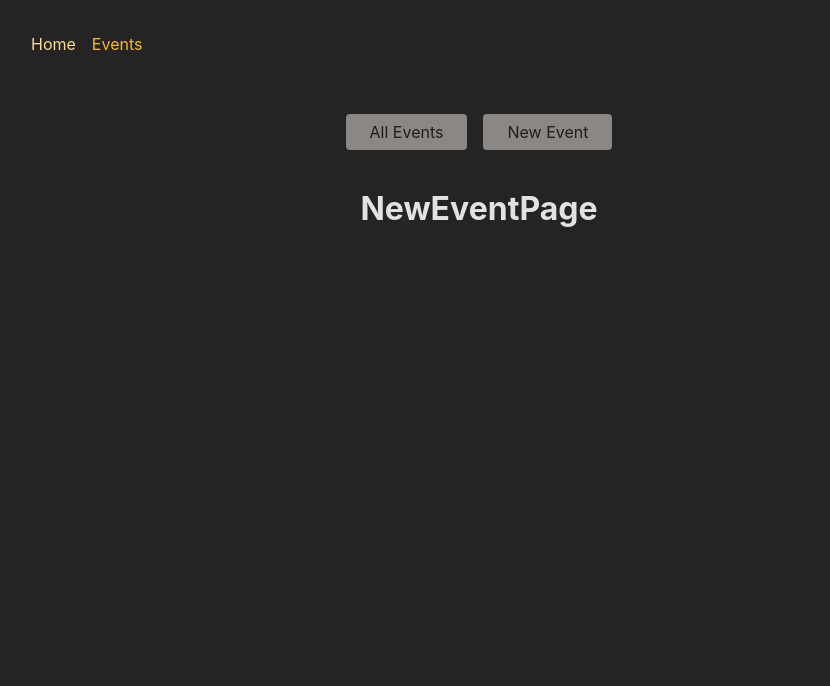
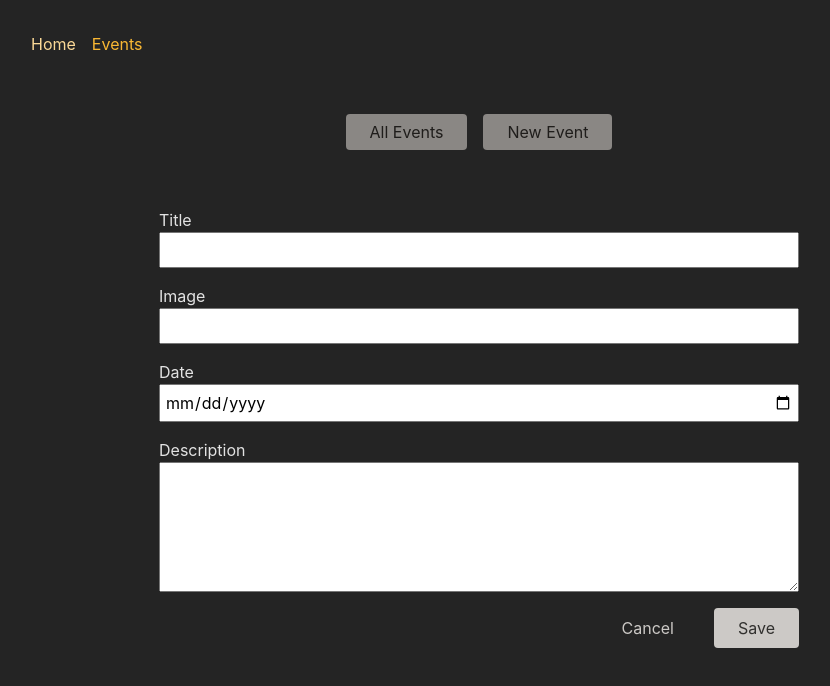
Before and after one commit to kubasobecki/react-router, a React (Create React App) app in the folder frontend/: page /events/new in a window 1280 px wide. Shown: the top 686 px of the page, without its empty margins (161-991 px from the left). Built offline with nearby package versions, Linux system fonts and the light colour scheme.

Commit message:
Add form submission for new events

```diff
--- a/frontend/src/App.js
+++ b/frontend/src/App.js
@@ -29,7 +29,7 @@
 import EventsPage, { eventsLoader } from './pages/Events';
 import EventDetailPage, { eventDetailLoader } from './pages/EventDetail';
 import EditEventPage from './pages/EditEvent';
-import NewEventPage from './pages/NewEvent';
+import NewEventPage, { newEventAction } from './pages/NewEvent';
 import ErrorPage from './pages/ErrorPage';
 
 const router = createBrowserRouter([
@@ -53,16 +53,23 @@
                     },
                     {
                         path: 'new',
-                        element: <NewEventPage />
+                        element: <NewEventPage />,
+                        action: newEventAction
                     },
                     {
                         path: ':id',
-                        element: <EventDetailPage />,
-                        loader: eventDetailLoader
-                    },
-                    {
-                        path: ':id/edit',
-                        element: <EditEventPage />
+                        id: 'event-detail',
+                        loader: eventDetailLoader,
+                        children: [
+                            {
+                                index: true,
+                                element: <EventDetailPage />
+                            },
+                            {
+                                path: 'edit',
+                                element: <EditEventPage />
+                            }
+                        ]
                     }
                 ]
             }
--- a/frontend/src/components/EventForm.js
+++ b/frontend/src/components/EventForm.js
@@ -1,4 +1,5 @@
-import { useNavigate } from 'react-router-dom';
+import React from 'react';
+import { Form, useNavigate } from 'react-router-dom';
 
 import classes from './EventForm.module.css';
 
@@ -9,22 +10,46 @@
     }
 
     return (
-    <form className={classes.form}>
+        <Form method="post" className={classes.form}>
             <p>
                 <label htmlFor="title">Title</label>
-        <input id="title" type="text" name="title" required />
+                <input
+                    id="title"
+                    type="text"
+                    name="title"
+                    required
+                    defaultValue={event ? event.title : ''}
+                />
             </p>
             <p>
                 <label htmlFor="image">Image</label>
-        <input id="image" type="url" name="image" required />
+                <input
+                    id="image"
+                    type="url"
+                    name="image"
+                    required
+                    defaultValue={event ? event.image : ''}
+                />
             </p>
             <p>
                 <label htmlFor="date">Date</label>
-        <input id="date" type="date" name="date" required />
+                <input
+                    id="date"
+                    type="date"
+                    name="date"
+                    required
+                    defaultValue={event ? event.date : ''}
+                />
             </p>
             <p>
                 <label htmlFor="description">Description</label>
-        <textarea id="description" name="description" rows="5" required />
+                <textarea
+                    id="description"
+                    name="description"
+                    rows="5"
+                    required
+                    defaultValue={event ? event.description : ''}
+                />
             </p>
             <div className={classes.actions}>
                 <button type="button" onClick={cancelHandler}>
@@ -32,7 +57,7 @@
                 </button>
                 <button>Save</button>
             </div>
-    </form>
+        </Form>
     );
 }
 
--- a/frontend/src/components/EventItem.js
+++ b/frontend/src/components/EventItem.js
@@ -1,4 +1,5 @@
 import React from 'react';
+import { Link } from 'react-router-dom';
 import classes from './EventItem.module.css';
 
 function EventItem({ event }) {
@@ -13,7 +14,7 @@
             <time>{event.date}</time>
             <p>{event.description}</p>
             <menu className={classes.actions}>
-                <a href="edit">Edit</a>
+                <Link to="edit">Edit</Link>
                 <button onClick={startDeleteHandler}>Delete</button>
             </menu>
         </article>
--- a/frontend/src/pages/EditEvent.js
+++ b/frontend/src/pages/EditEvent.js
@@ -1,7 +1,13 @@
 import React from 'react';
+import { useRouteLoaderData } from 'react-router-dom';
+
+import EventForm from '../components/EventForm';
 
 const EditEventPage = () => {
-    return <h1 className="page-title">EditEventPage</h1>;
+    const data = useRouteLoaderData('event-detail');
+    console.log(data);
+
+    return <EventForm {...data} />;
 };
 
 export default EditEventPage;
--- a/frontend/src/pages/ErrorPage.js
+++ b/frontend/src/pages/ErrorPage.js
@@ -5,6 +5,8 @@
 
 const ErrorPage = () => {
     const error = useRouteError();
+
+    console.log(error);
 
     let title = 'An error occurred';
     let message = 'Something went very very wrong 💩';
--- a/frontend/src/pages/EventDetail.js
+++ b/frontend/src/pages/EventDetail.js
@@ -1,18 +1,18 @@
 import React from 'react';
 
-import { useParams, json, useLoaderData } from 'react-router-dom';
+import { useParams, json, useRouteLoaderData } from 'react-router-dom';
 import EventItem from '../components/EventItem';
 
 const EventDetailPage = () => {
     const params = useParams();
 
-    const { event } = useLoaderData();
+    const data = useRouteLoaderData('event-detail');
 
     return (
         <>
             <h1 className="page-title">EventDetailPage</h1>
             <h2 className="page-title">Event ID: {params.id}</h2>
-            <EventItem event={event} />
+            <EventItem {...data} />
         </>
     );
 };
--- a/frontend/src/pages/Events.js
+++ b/frontend/src/pages/Events.js
@@ -17,11 +17,6 @@
     const response = await fetch('http://localhost:8080/events');
 
     if (!response.ok) {
-        // return { isError: true, message: 'Could not fetch events 💩' };
-        // throw new Response(
-        //     JSON.stringify({ message: 'Could not fetch events 💩' }),
-        //     { status: 500 }
-        // );
         throw json({ message: 'Could not fetch events 💩' }, { status: 500 });
     } else {
         const resData = await response.json();
--- a/frontend/src/pages/NewEvent.js
+++ b/frontend/src/pages/NewEvent.js
@@ -1,7 +1,37 @@
 import React from 'react';
+import { json, redirect } from 'react-router-dom';
+import EventForm from '../components/EventForm';
 
 const NewEventPage = () => {
-    return <h1 className="page-title">NewEventPage</h1>;
+    return <EventForm />;
 };
 
 export default NewEventPage;
+
+export async function newEventAction({ request, params }) {
+    const data = await request.formData();
+
+    const eventData = {
+        title: data.get('title'),
+        image: data.get('image'),
+        date: data.get('date'),
+        description: data.get('description')
+    };
+
+    const response = await fetch('http://localhost:8080/events', {
+        method: 'POST',
+        headers: {
+            'Content-Type': 'application/json'
+        },
+        body: JSON.stringify(eventData)
+    });
+
+    if (!response.ok) {
+        throw json({ message: 'Could not save event 💩' }, { status: 500 });
+    }
+
+    const data1 = await response.json();
+    console.log(data1);
+
+    return redirect('/events');
+}
```
Lines whose indentation alone changed are shown as unchanged.
